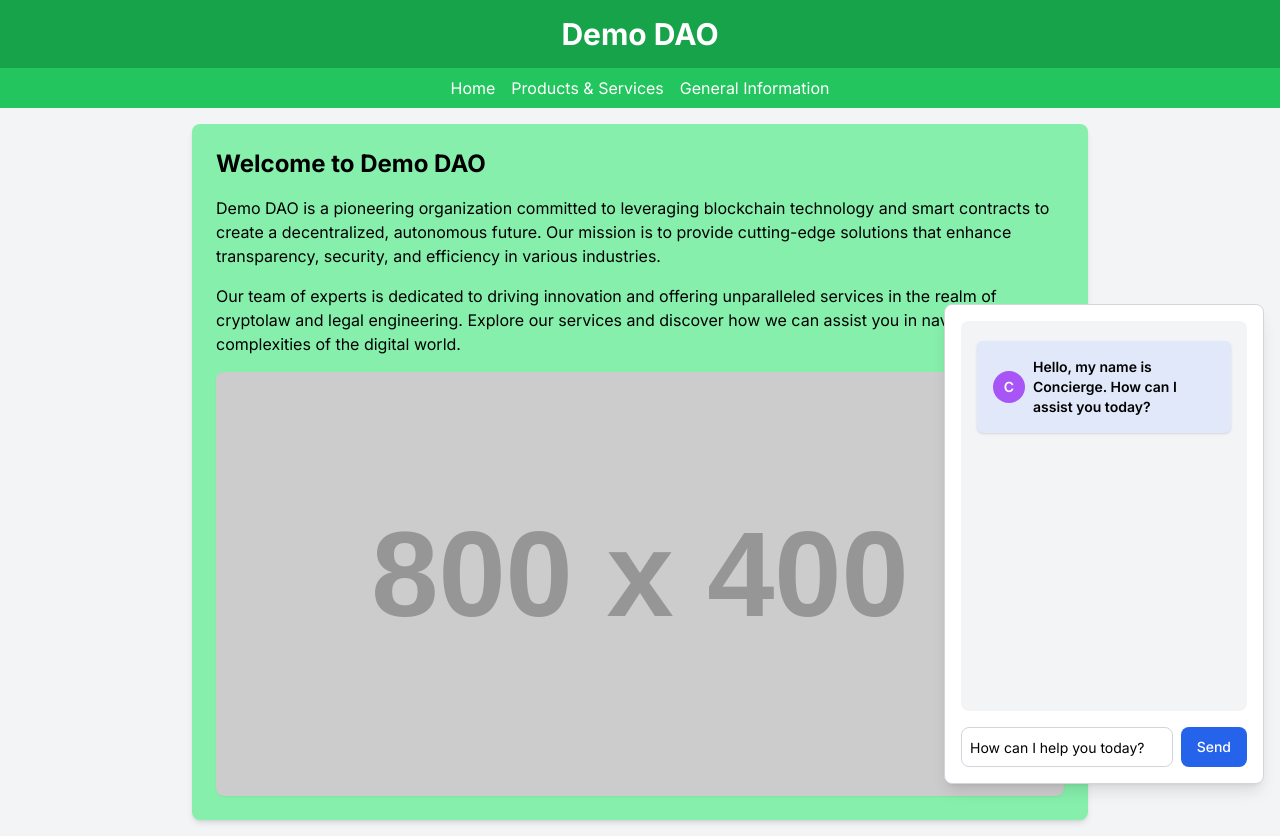
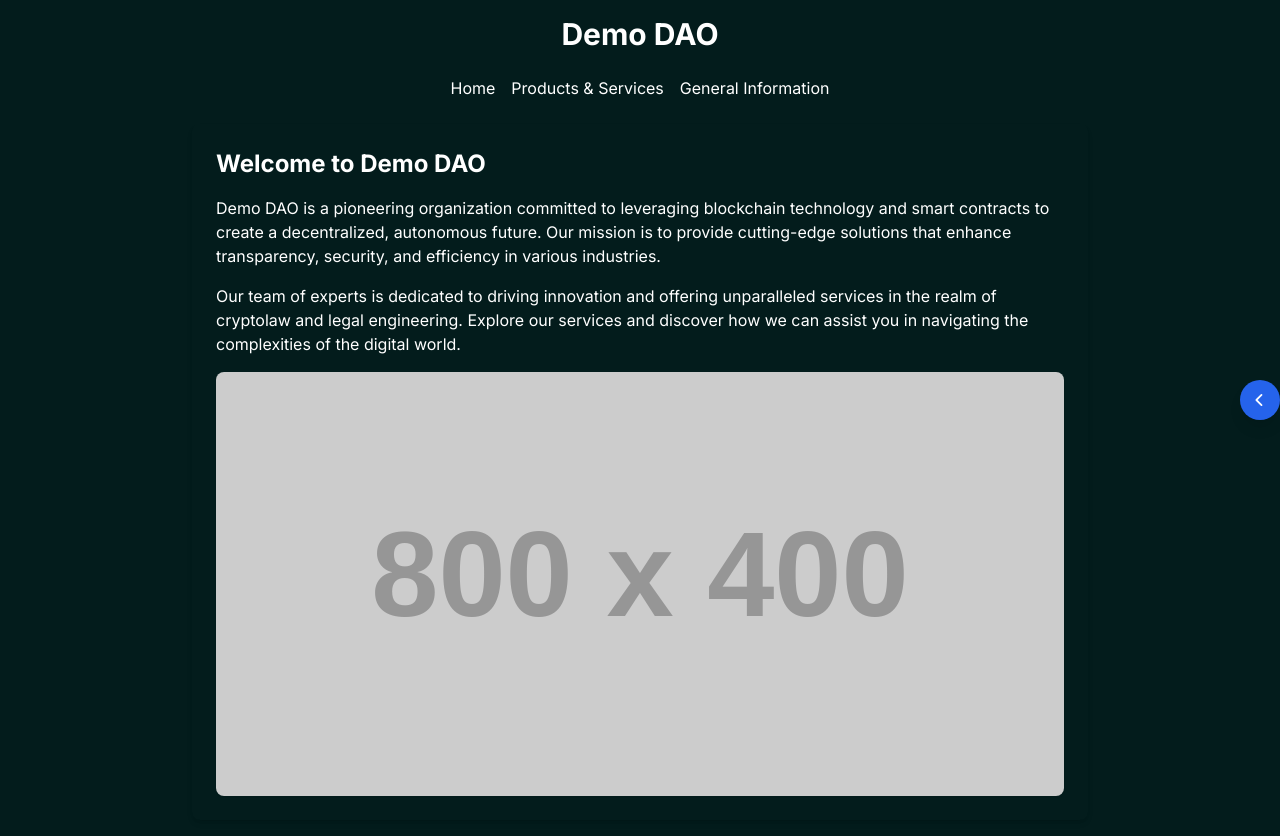
Before and after one commit to Concierge-Legal/concierge-live, a Next.js app: page /demo in a window 1280 px wide. Built offline with nearby package versions, Linux system fonts and the light colour scheme.

Commit message:
new updates

```diff
--- a/components/chatWindow.tsx
+++ b/components/chatWindow.tsx
@@ -216,18 +216,18 @@ export default function Chat() {
   }, [messages]);
 
   return (
-    <ChatContextProvider
+	<ChatContextProvider
       value={{
         currentlyStreamingBlockId: conciergeStreamBlockId,
         showLoadingIcon,
       }}
     >
-      <div className="fixed bottom-4 right-4 bg-white shadow-lg rounded-lg overflow-hidden flex flex-col w-80 h-[60vh] border border-gray-300">
-        <div className="flex flex-col flex-grow p-4">
+      <div className="flex-shrink-0 overflow-x-hidden bg-token-sidebar-surface-primary h-full">
+        <div className="flex h-screen min-h-0 flex-col">
           <div className="overflow-y-auto flex-grow p-4 rounded-lg bg-gray-100">
             <ContentQueue items={contentBlocks} />
           </div>
-          <form className="flex gap-2 mt-4" onSubmit={submitMessage}>
+          <form className="flex gap-2 mt-4 p-4 bg-white" onSubmit={submitMessage}>
             <Input
               disabled={status !== "awaiting_message"}
               className="flex-1 p-2 rounded-lg focus:outline-none focus:border-accent focus:ring-1 border-gray-300"
@@ -237,9 +237,9 @@ export default function Chat() {
             />
             <Button
               type="submit"
-              color="primary" // Choose from 'primary', 'secondary', etc., based on ShadCN themes
+              color="primary"
               className="px-4 py-2 rounded-lg bg-blue-600 text-white"
-              disabled={status !== "awaiting_message"} // Disabled logic
+              disabled={status !== "awaiting_message"}
             >
               Send
             </Button>
@@ -247,5 +247,6 @@ export default function Chat() {
         </div>
       </div>
     </ChatContextProvider>
+
   );
 }
--- a/components/embeddedWebsite.tsx
+++ b/components/embeddedWebsite.tsx
@@ -1,6 +1,7 @@
 import { useState } from 'react';
 import ChatWindow from './chatWindow'; // Make sure to update the path
 import { ProductFile } from '@/lib/types';
+import { ChevronRightIcon, ChevronLeftIcon } from '@heroicons/react/20/solid'
 
 const EmbeddedWebsite: React.FC = () => {
   const [currentPage, setCurrentPage] = useState('home');
@@ -17,13 +18,19 @@ const EmbeddedWebsite: React.FC = () => {
         return <HomePage />;
     }
   };
+  const [isChatOpen, setIsChatOpen] = useState(false);
 
+  const toggleChat = () => {
+    setIsChatOpen(!isChatOpen);
+  };
   return (
-    <div className="min-h-screen bg-gray-100 flex flex-col relative">
-      <header className="bg-green-600 text-white p-4 text-center">
+	<div className="relative z-0 flex h-full w-full overflow-hidden">
+	<div className={`flex min-h-screen bg-[#031C1C] transition-all duration-300 ${isChatOpen ? 'w-3/4' : 'w-full'}`}>
+	  <div className="flex flex-col w-full">
+		<header className="bg-[#031C1C] text-white p-4 text-center">
 		  <h1 className="text-3xl font-bold">Demo DAO</h1>
 		</header>
-      <nav className="bg-green-500 text-white p-2 flex justify-center space-x-4">
+		<nav className="bg-[#031C1C] text-white p-2 flex justify-center space-x-4">
 		  <button onClick={() => setCurrentPage('home')} className="hover:underline">Home</button>
 		  <button onClick={() => setCurrentPage('products')} className="hover:underline">Products & Services</button>
 		  <button onClick={() => setCurrentPage('info')} className="hover:underline">General Information</button>
@@ -31,13 +38,22 @@ const EmbeddedWebsite: React.FC = () => {
 		<main className="p-4 flex-grow">
 		  {renderPage()}
 		</main>
-      <ChatWindow />
+	  </div>
+	</div>
+	<div className={`fixed top-0 right-0 h-screen bg-[#031C1C] shadow-lg transition-transform duration-300 ${isChatOpen ? 'transform translate-x-0 w-1/4' : 'transform translate-x-full w-0'}`}>
+	  {isChatOpen && <ChatWindow />}
+	</div>
+	<div className={`fixed top-1/2 right-0 transform -translate-y-1/2 transition-all duration-300 ${isChatOpen ? 'w-10 h-10' : 'w-10 h-10'}`}>
+	  <button onClick={toggleChat} className="bg-blue-600 text-white p-2 rounded-full shadow-lg flex items-center justify-center">
+		{isChatOpen ? <ChevronRightIcon className="h-6 w-6" /> : <ChevronLeftIcon className="h-6 w-6" />}
+	  </button>
+	</div>
   </div>
   );
 };
 
 const HomePage: React.FC = () => (
-  <div className="max-w-4xl mx-auto bg-green-300 p-6 rounded-lg shadow-md">
+  <div className="max-w-4xl text-white mx-auto p-6 rounded-lg shadow-md">
     <h2 className="text-2xl font-bold mb-4">Welcome to Demo DAO</h2>
     <p className="mb-4">Demo DAO is a pioneering organization committed to leveraging blockchain technology and smart contracts to create a decentralized, autonomous future. Our mission is to provide cutting-edge solutions that enhance transparency, security, and efficiency in various industries.</p>
     <p className="mb-4">Our team of experts is dedicated to driving innovation and offering unparalleled services in the realm of cryptolaw and legal engineering. Explore our services and discover how we can assist you in navigating the complexities of the digital world.</p>
@@ -46,12 +62,12 @@ const HomePage: React.FC = () => (
 );
 
 const ProductsPage: React.FC = () => (
-  <div className="max-w-4xl mx-auto bg-green-300 p-6 rounded-lg shadow-md">
+  <div className="max-w-4xl mx-auto text-white p-6 rounded-lg shadow-md">
     <h2 className="text-2xl font-bold mb-4">Our Products & Services</h2>
     <p className="mb-4">At Demo DAO, we offer a comprehensive range of products and services designed to meet the needs of our diverse clientele. From blockchain legal dynamics to AI-driven contract systems, our solutions are tailored to provide exceptional value and support.</p>
     <ul className="space-y-4">
       {productFiles.map(product => (
-        <li key={product.id} className="p-4 border border-green-700 bg-green-200 rounded-lg shadow-sm">
+        <li key={product.id} className="p-4 border border-green-700 bg-[#084949] text-white-200 rounded-lg shadow-sm">
           <h3 className="text-xl font-semibold">{product.name}</h3>
           <p className="text-gray-700">{product.description}</p>
           <ul className="mt-2 space-y-1">
@@ -71,7 +87,7 @@ const ProductsPage: React.FC = () => (
 );
 
 const InfoPage: React.FC = () => (
-  <div className="max-w-4xl mx-auto bg-green-300 p-6 rounded-lg shadow-md">
+  <div className="max-w-4xl mx-auto text-white p-6 rounded-lg shadow-md">
     <h2 className="text-2xl font-bold mb-4">General Information</h2>
     <p className="mb-4">Demo DAO is an innovative leader in the field of decentralized autonomous organizations. We strive to empower businesses and individuals by providing robust legal frameworks and advanced technological solutions.</p>
     <p className="mb-4">Our services include:</p>
```
Lines whose indentation alone changed are shown as unchanged.
